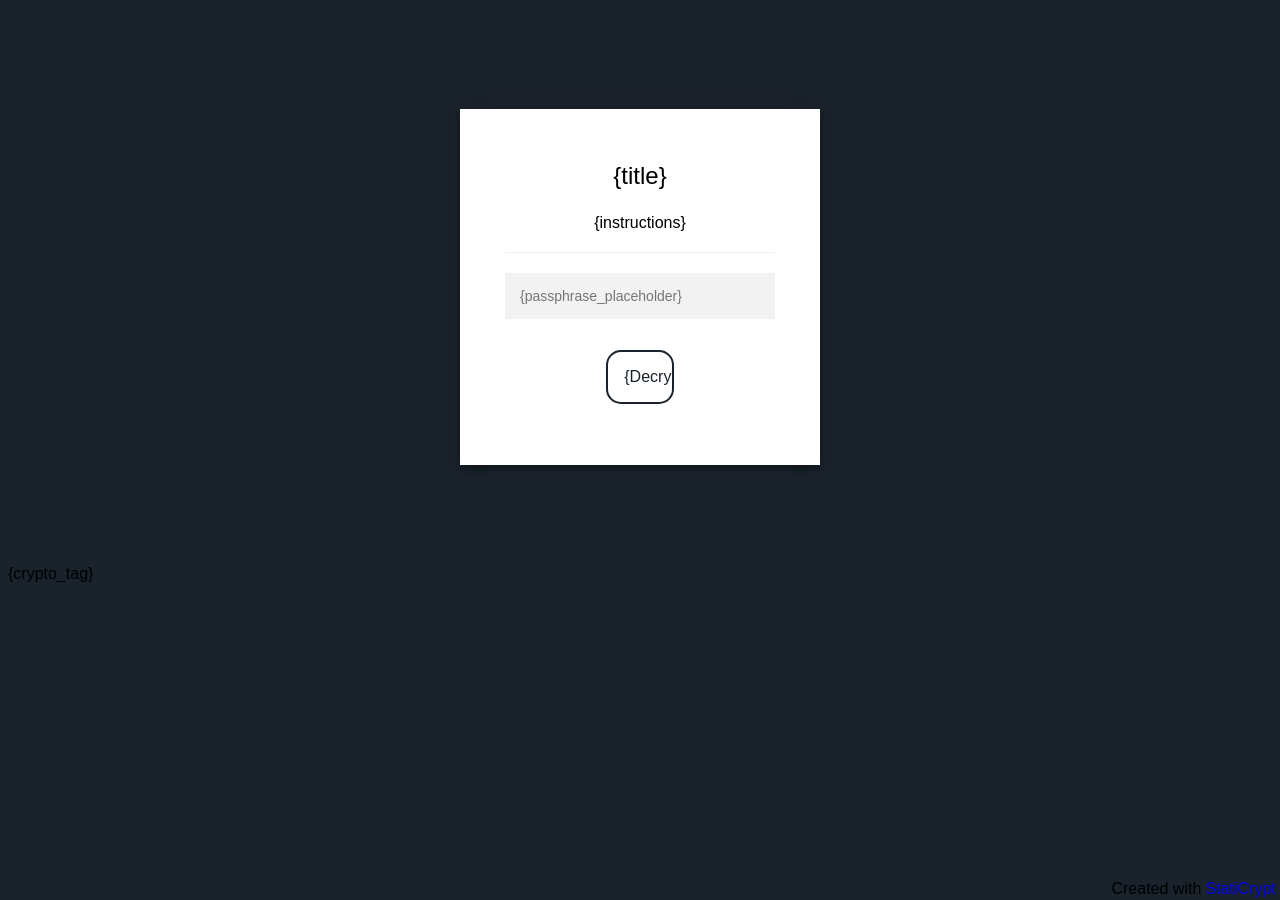
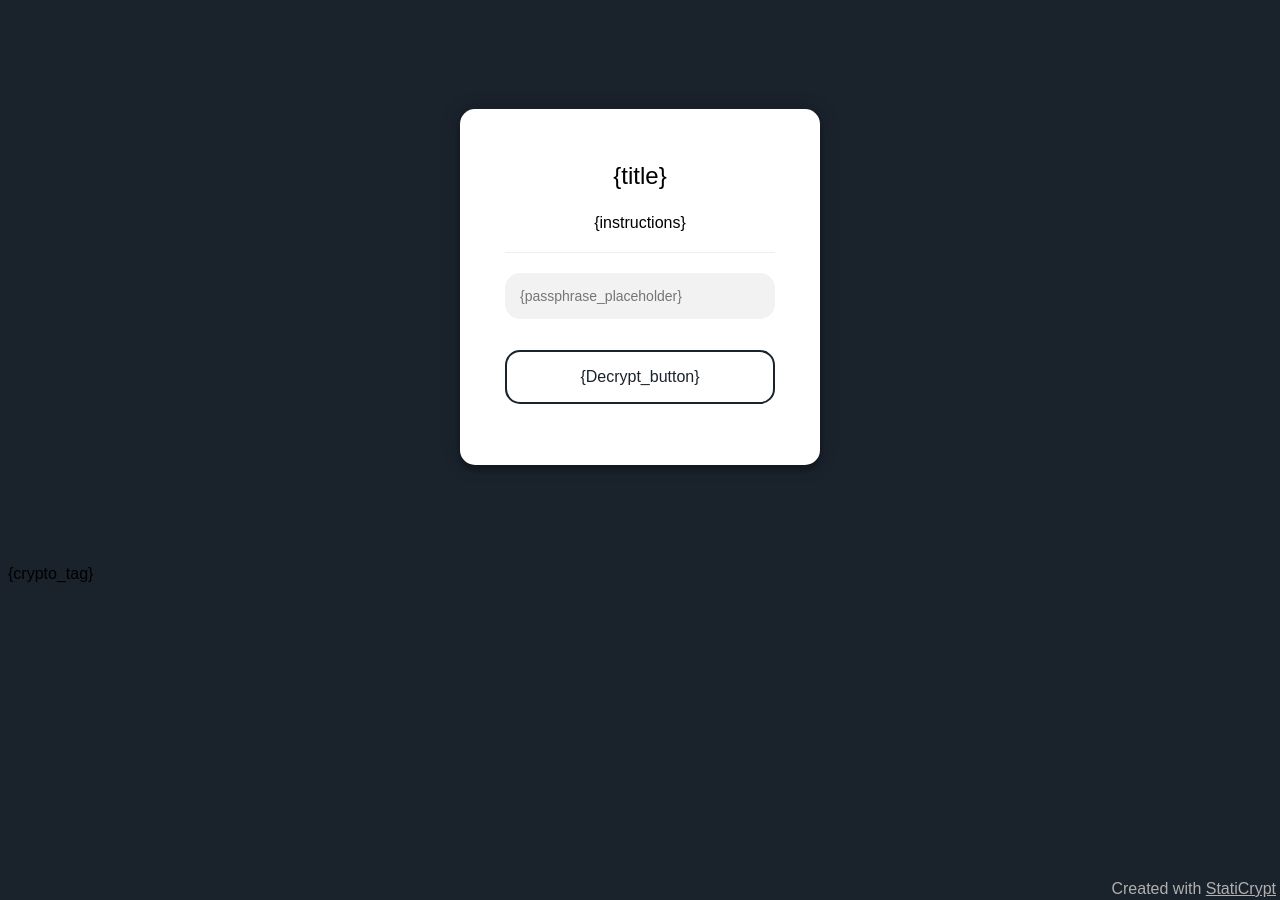
Before and after one commit to murraco/jekyll-theme-minimal-resume, a Jekyll site: the page protected.html, which Jekyll copies as it is, in a window 1280 px wide. Built offline with Jekyll 4.4.1, drawn with Linux system fonts in a browser that asks for light colours.

Commit message:
css changes protected.html

```diff
--- a/protected.html
+++ b/protected.html
@@ -25,6 +25,7 @@
             padding: 8% 0 0;
             margin: auto;
             box-sizing: border-box;
+            font-family: "Montserrat", sans-serif;
         }
 
         .staticrypt-form {
@@ -36,6 +37,12 @@
             padding: 45px;
             text-align: center;
             box-shadow: 0 0 20px 0 rgba(0, 0, 0, 0.2), 0 5px 5px 0 rgba(0, 0, 0, 0.24);
+            -webkit-border-radius: 15px;
+            -moz-border-radius: 15px;
+            -ms-border-radius: 15px;
+            -o-border-radius: 15px;
+            border-radius: 15px;
+
         }
 
         .staticrypt-form input[type="password"] {
@@ -47,10 +54,15 @@
             padding: 15px;
             box-sizing: border-box;
             font-size: 14px;
+            -webkit-border-radius: 15px;
+            -moz-border-radius: 15px;
+            -ms-border-radius: 15px;
+            -o-border-radius: 15px;
+            border-radius: 15px;
         }
 
         .staticrypt-form .staticrypt-decrypt-button {
-            width: 25%;
+            width: 100%;
             margin: 1em auto;
             color: #1a222c;
             border-color: #1a222c;
@@ -114,6 +126,7 @@
             left: 0;
             right: 0;
             margin-bottom: 0;
+            color: #b0b0b0
         }
 
         .staticrypt-footer p {
@@ -123,7 +136,7 @@
         }
 
         .staticrypt-footer a {
-            text-decoration: none;
+            color: #b0b0b0;
         }
 
         label.staticrypt-remember {
```
